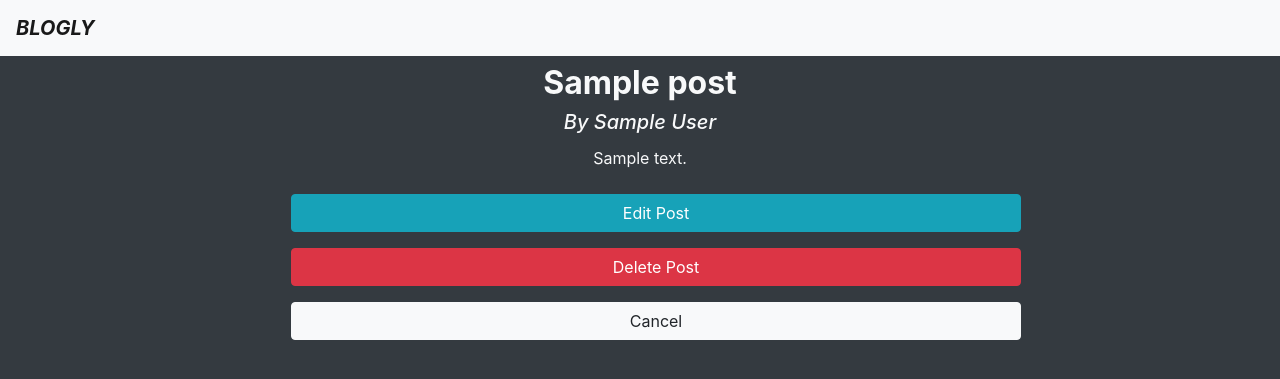
After one commit to mattrobinson412/flask-blogly, a Flask app: page /posts/1 in a window 1280 px wide. The commit adds this page. Shown: the top 379 px of the page. Run offline with Flask 2, Linux system fonts and the light colour scheme; tables that the repository leaves empty hold one stand-in row (values such as "Sample post"); some libraries are stand-ins or nearby versions.

Commit message:
phase 2 completed

```diff
--- a/app.py
+++ b/app.py
@@ -1,12 +1,15 @@
 """Blogly application."""
 
 from flask import Flask, request, redirect, render_template, flash
-from models import db, connect_db, User
+from models import db, connect_db, User, Post
 
 app = Flask(__name__)
+app.debug = True
+app.config['DEBUG_TB_INTERCEPT_REDIRECTS'] = False
 app.config['SQLALCHEMY_DATABASE_URI'] = 'postgresql:///blogly'
 app.config['SQLALCHEMY_TRACK_MODIFICATIONS'] = False
 app.config['SQLALCHEMY_ECHO'] = True
+app.config['SQLALCHEMY_RECORD_QUERIES'] = True
 
 connect_db(app)
 
@@ -15,12 +18,13 @@ app.config['SECRET_KEY'] = "SECRET!"
 debug = DebugToolbarExtension(app)
 
 
+
 @app.route("/users")
 def list_users():
     """Show all users."""
 
     users = User.query.all()
-    db.session.commit()
+    # db.session.commit()
     return render_template("users.html", users=users)
 
 
@@ -63,8 +67,9 @@ def show_user_info(user_id):
     """Show information about the given user."""
 
     user = User.query.get_or_404(user_id)
-    db.session.commit()
-    return render_template("user_info.html", user=user)
+    posts = Post.query.filter(Post.user_id == user_id)
+    # db.session.commit()
+    return render_template("user_info.html", user=user, posts=posts)
 
 
 @app.route("/users/<user_id>/edit")
@@ -72,7 +77,7 @@ def edit_user_info(user_id):
     """Show the edit page for a user."""
 
     user = User.query.get_or_404(user_id)
-    db.session.commit()
+    # db.session.commit()
     return render_template("edit_user.html", user=user)
 
 
@@ -99,3 +104,62 @@ def delete_user(user_id):
     User.query.filter(User.id == user_id).delete()
     db.session.commit()
     return redirect("/users")
+
+
+@app.route("/users/<user_id>/posts/new")
+def show_add_post_form(user_id):
+    """Show form to add a post for that user."""
+
+    user = User.query.get_or_404(user_id)
+    return render_template("add_post.html", user=user)
+
+@app.route("/users/<user_id>/posts/new", methods=["POST"])
+def handle_post_form(user_id):
+    """Handle add form; add post and redirect to the user detail page."""
+
+    title = request.form['title']
+    content = request.form['content']
+    db.session.commit()
+
+    post = Post(title=title, content=content, user_id=user_id)
+    db.session.add(post)
+    db.session.commit()
+    return redirect(f"/users/{user_id}")
+
+
+@app.route("/posts/<int:post_id>")
+def show_post(post_id):
+    """Show a post and buttons to edit and delete the post."""
+
+    post = Post.query.get_or_404(post_id)
+    return render_template("post.html", post=post)
+
+
+@app.route("/posts/<post_id>/edit")
+def edit_post(post_id):
+    """Show form to edit a post, and to cancel (back to user page)."""
+
+    post = Post.query.get_or_404(post_id)
+    return render_template("edit_post.html", post=post)
+
+@app.route("/posts/<post_id>/edit", methods=["POST"])
+def handle_post_edit(post_id):
+    """Handle editing of a post. Redirect back to the post view."""
+
+    title = request.form['title']
+    content = request.form['content']
+    post = Post.query.get_or_404(post_id)
+    post.title = title
+    post.content = content
+    db.session.commit()
+    return redirect(f"/posts/{post_id}")
+
+
+@app.route("/posts/<int:post_id>/delete", methods=["GET", "POST"])
+def delete_post(post_id):
+    """Delete the post."""
+
+    post = Post.query.get_or_404(post_id)
+    Post.query.filter(Post.id == post_id).delete()
+    db.session.commit()
+    return redirect("/users")
--- a/models.py
+++ b/models.py
@@ -1,7 +1,9 @@
 """Models for Blogly."""
+from flask import Flask
 from flask_sqlalchemy import SQLAlchemy
 from sqlalchemy.orm import validates
 from sqlalchemy import delete
+from datetime import datetime
 
 db = SQLAlchemy()
 
@@ -21,8 +23,7 @@ class User(db.Model):
                    primary_key=True,
                    autoincrement=True)
     first_name = db.Column(db.String(15),
-                     nullable=False,
-                     unique=True)
+                     nullable=False)
     last_name = db.Column(db.String(15), nullable=False)
     image_url = db.Column(db.String,
                           nullable=True,
@@ -55,3 +56,29 @@ class User(db.Model):
 
         u = self
         return user.delete(u)
+
+
+class Post(db.Model):
+    """Class for a user's post in the Blogly app."""
+
+    __tablename__ = "post"
+
+    id = db.Column(db.Integer,
+                   primary_key=True,
+                   autoincrement=True)
+    title = db.Column(db.String,
+                        nullable=False,
+                        unique=True)
+    content = db.Column(db.String, nullable=False)
+    created_at = db.Column(db.DateTime, nullable=False,
+                            default=datetime.utcnow)
+    user_id = db.Column(db.Integer,
+                        db.ForeignKey('user.id'))
+
+    user = db.relationship('User', backref='posts')
+
+    def __repr__(self):
+        """Show info about user."""
+
+        p = self
+        return f"<Post {p.id} {p.title} {p.content} {p.created_at} {p.user_id}>"
--- a/templates/add_user.html
+++ b/templates/add_user.html
@@ -1,6 +1,6 @@
 {% extends 'base.html' %}
 
-{% block title %}All Users{% endblock %}
+{% block title %}Add User{% endblock %}
 
 {% block content %}
 
@@ -9,7 +9,9 @@
     <p class="text-light text-center">First Name:     <input name="first_name"></p>
     <p class="text-light text-center">Last Name:  <input name="last_name"></p>
     <p class="text-light text-center">Image URL:   <input name="image_url"></p>
-    <button class="btn-success m-3 justify-content-center">Save</button>
+    <<a href="/users"
+        class="btn btn-light m-3 justify-content-center">Cancel</a>
+    <button type="button" class="btn-success justify-content-center m-3">Save</button>
   </form>
 
 
--- /dev/null
+++ b/templates/post.html
@@ -0,0 +1,28 @@
+{% extends 'base.html' %}
+
+{% block title %}{{ post.title }}{% endblock %}
+
+{% block content %}
+
+<div class="container">
+    <div class="row">
+        <div class="col-2"></div>
+        <div class="col-8">
+            <h2 class="text-light text-center p-1 m-1"><b>{{ post.title }}</b></h2>
+            <h5 class="text-light text-center m-1"><i>By {{ post.user.get_full_name() }}</i></h5>
+            <p class="text-light text-center m-1 p-2">{{ post.content }}</p>
+            <a href="/posts/{{ post.id }}/edit"
+            class="btn btn-info m-3 btn-block">Edit Post</a>
+            <a href="/posts/{{ post.id }}/delete"
+            class="btn btn-danger m-3 btn-block">Delete Post</a>
+            <a href="/users/{{ post.user_id }}"
+            class="btn btn-light m-3 btn-block">Cancel</a>
+        </div>
+        <div class="col-2"></div>
+    </div>
+</div>
+
+
+
+
+{% endblock %}
--- a/test_app.py
+++ b/test_app.py
@@ -64,7 +64,7 @@ class UserTestCase(TestCase):
 
     def test_edit_user_info(self):
         with app.test_client() as client:
-            u = {"user_id"=1, "first_name"="Jane", "last_name" ="Foster", "image_url"=""}
+            u = {"user_id"=="1", "first_name"=="Jane", "last_name"=="Foster", "image_url"==""}
             resp = client.get(f"/users/{user_id}/edit")
             html = resp.get_data(as_text=True)
 
```
Also changed, not shown: seed.py (+21 -8 lines), templates/add_post.html (added, +39 -0 lines), templates/edit_post.html (added, +31 -0 lines), templates/user_info.html (+14 -3 lines).
